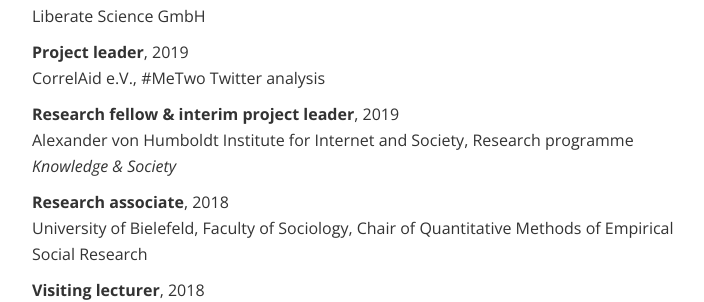
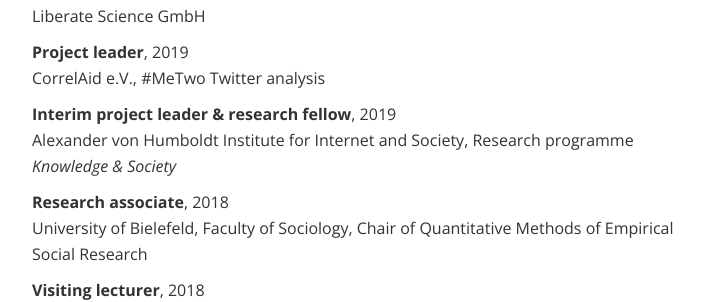
Before and after one commit to lhehnke/lhehnke.github.io, a Jekyll site: the page built from cv/index.html, in a window 1280 px wide and 900 px high, scrolled down 515 px. Shown: the part 157-459 px from the top of the window, without its empty margins (284-988 px from the left). Built offline with Jekyll 4.4.1, drawn with Linux system fonts in a browser that asks for light colours; nearby versions of some CDN libraries; some of the changed text lies outside the part shown.

Commit message:
Update CV

```diff
--- a/cv/index.html
+++ b/cv/index.html
@@ -44,7 +44,7 @@
     <p><strong> Project leader</strong>, 2019<br>
 				CorrelAid e.V., #MeTwo Twitter analysis </p>
 
-    <p><strong> Research fellow & interim project leader</strong>, 2019<br>
+    <p><strong> Interim project leader & research fellow</strong>, 2019<br>
 				Alexander von Humboldt Institute for Internet and Society, Research programme <em>Knowledge & Society</em></p>
 
     <p><strong>Research associate</strong>, 2018<br>
```
Also changed, not shown: other parts of cv/index.html (+3 -0 lines).
